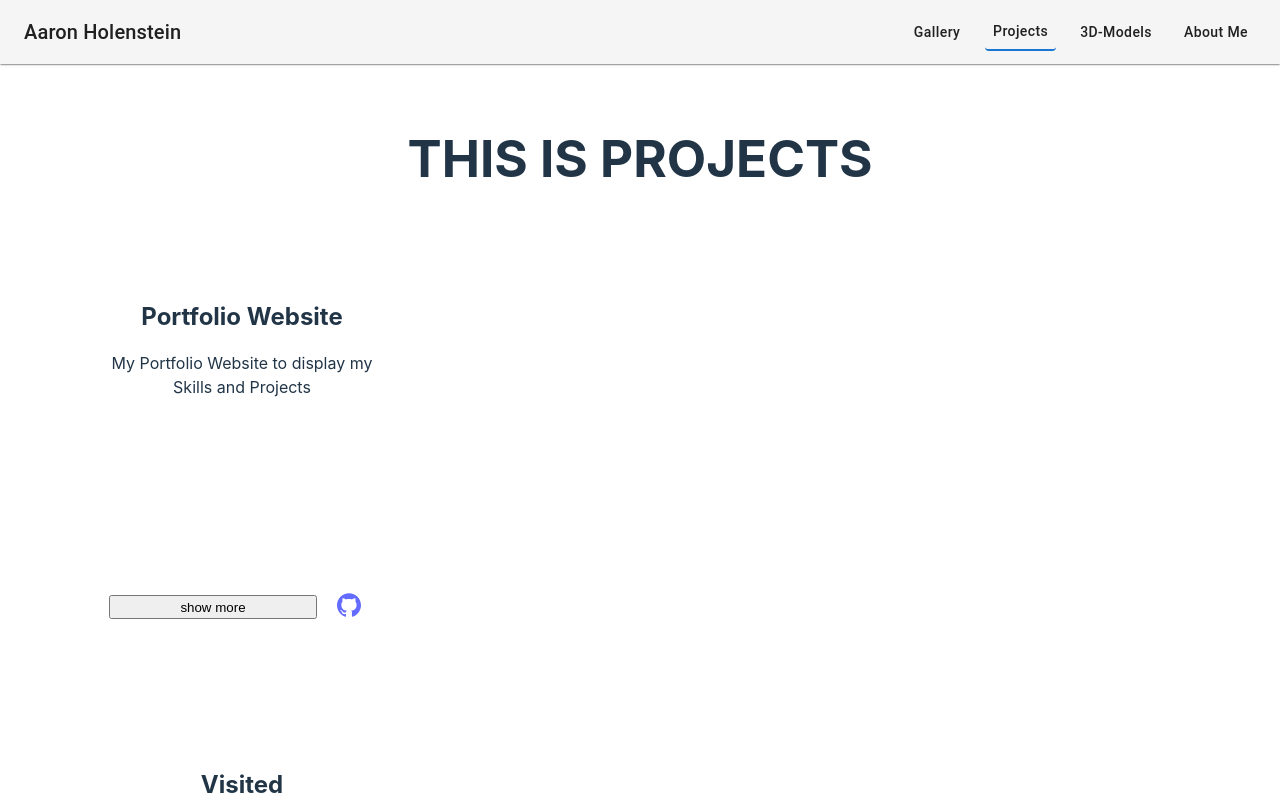
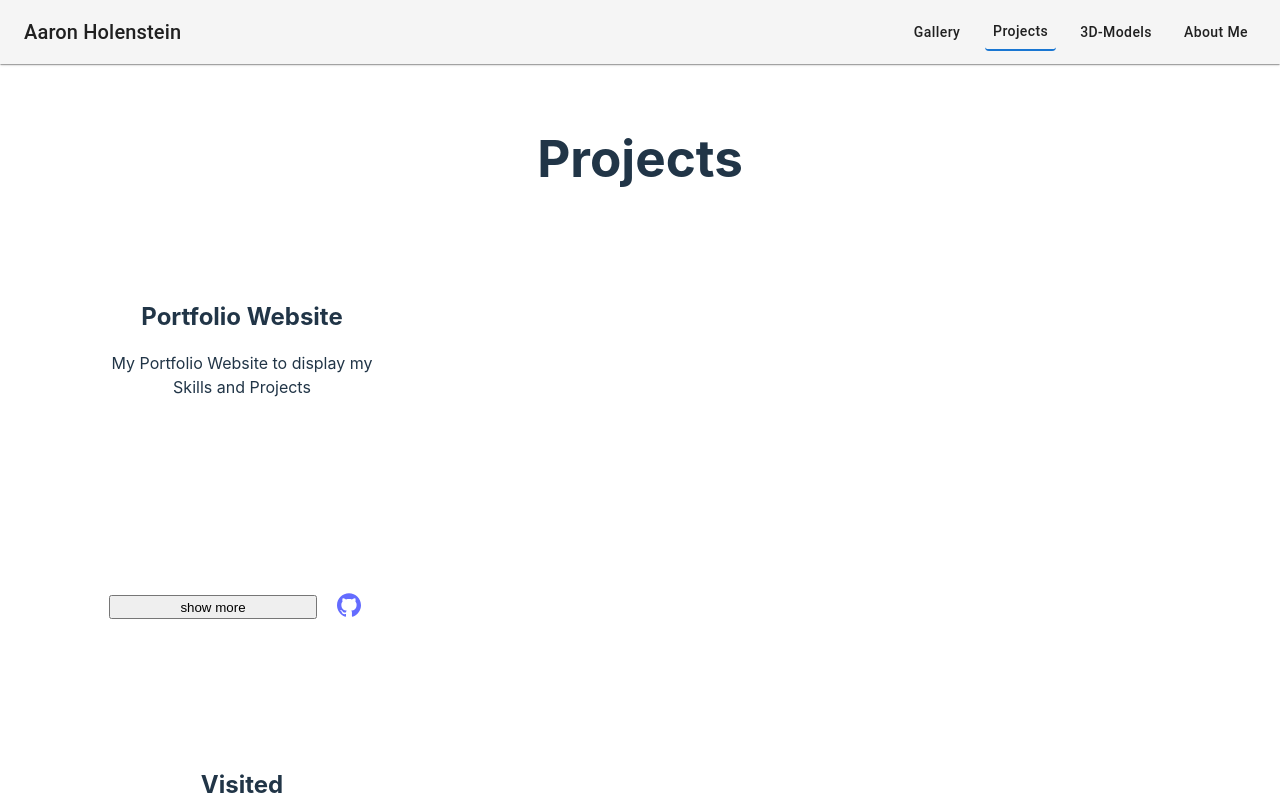
Before and after one commit to Rtful/Portfolio, a React (Vite) app: page /projects in a window 1280 px wide. Built offline with nearby package versions, Linux system fonts and the light colour scheme.

Commit message:
Page Titles

```diff
--- a/src/components/ImageGallery/ImageGallery.tsx
+++ b/src/components/ImageGallery/ImageGallery.tsx
@@ -59,6 +59,8 @@ export const ImageGallery = () => {
     }, [setImages]);
 
     return (
+        <>
+            <h1>Gallery</h1>
             <ImageList
                 sx={{width: "100%", height: "auto"}}
                 variant="masonry"
@@ -80,5 +82,6 @@ export const ImageGallery = () => {
                     </ImageListItem>
                 ))}
             </ImageList>
+        </>
     );
 }
--- a/src/components/ProjectsPage/ProjectsPage.tsx
+++ b/src/components/ProjectsPage/ProjectsPage.tsx
@@ -6,7 +6,7 @@ export const ProjectsPage = () => {
     const projects: Project[] = configData.projects;
     return (
         <>
-            <h1>THIS IS PROJECTS</h1>
+            <h1>Projects</h1>
             <div className="projects-wrapper">
                 {projects.map((project, key) => {
                     return (
```
Lines whose indentation alone changed are shown as unchanged.
